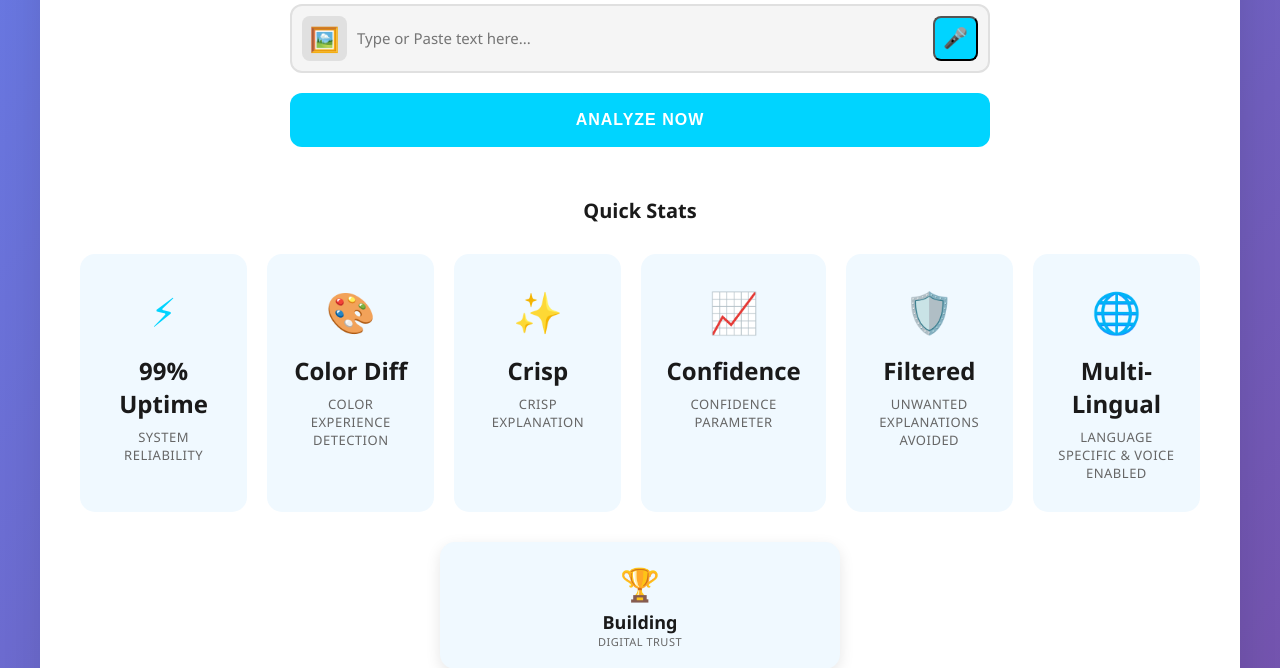
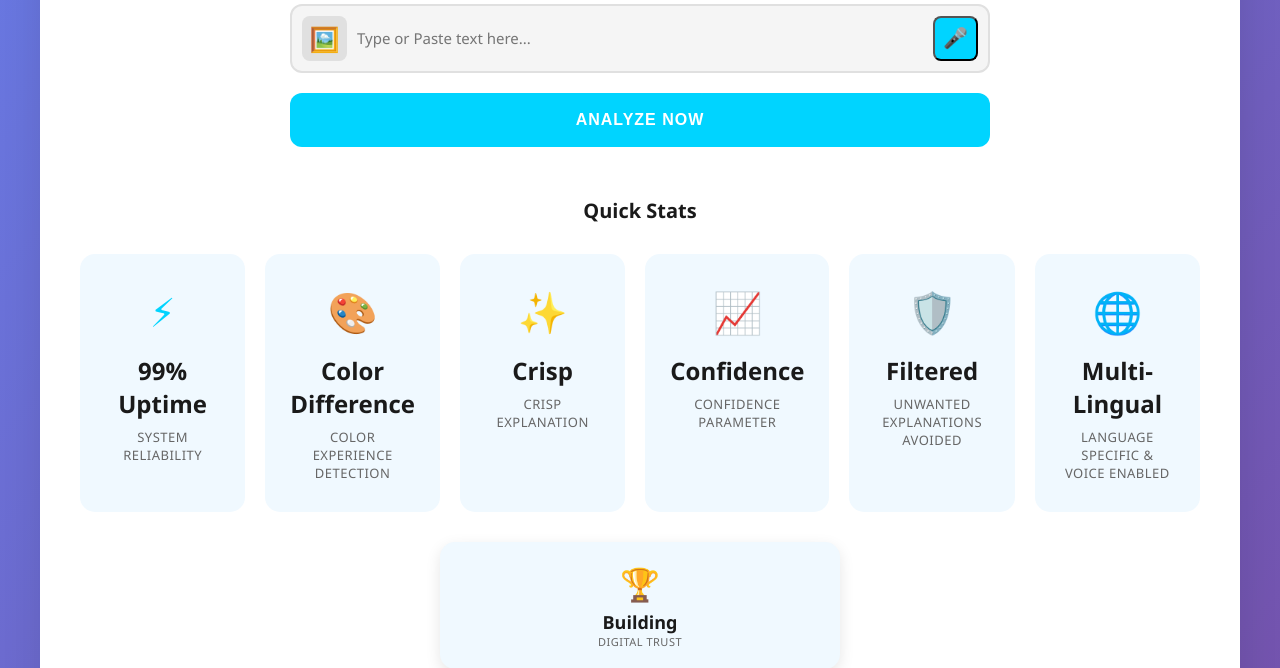
Before and after one commit to Tarun-97/FakeNewsDetector, a Flask app: page / in a window 1280 px wide. Shown: the part 400-1068 px from the top of the page. Run offline with Flask 3, Linux system fonts and the light colour scheme.

Commit message:
Update index.html

```diff
--- a/templates/index.html
+++ b/templates/index.html
@@ -93,7 +93,7 @@
 
                     <div class="stat-card">
                         <div class="stat-icon" style="color: #ff6b6b;">🎨</div>
-                        <div class="stat-value">Color Diff</div>
+                        <div class="stat-value">Color Difference</div>
                         <div class="stat-label">Color Experience Detection</div>
                     </div>
 
```
